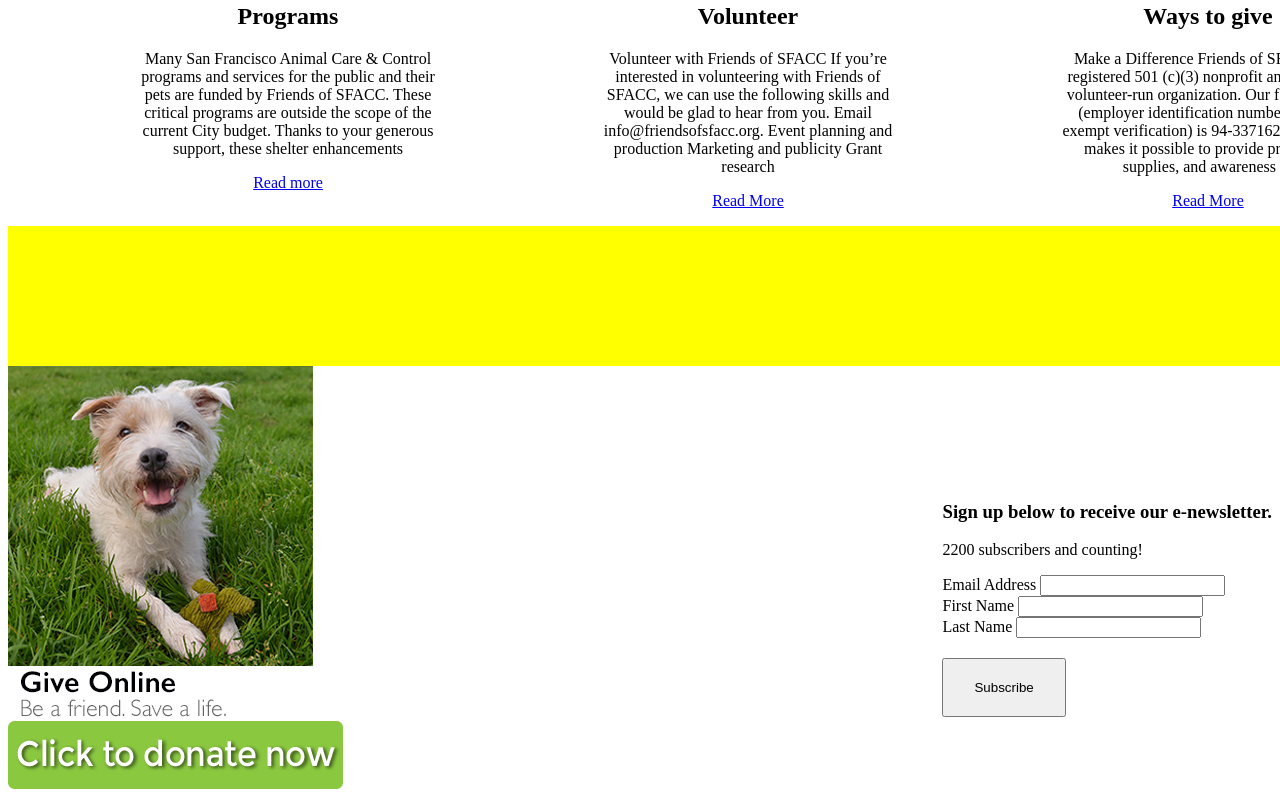
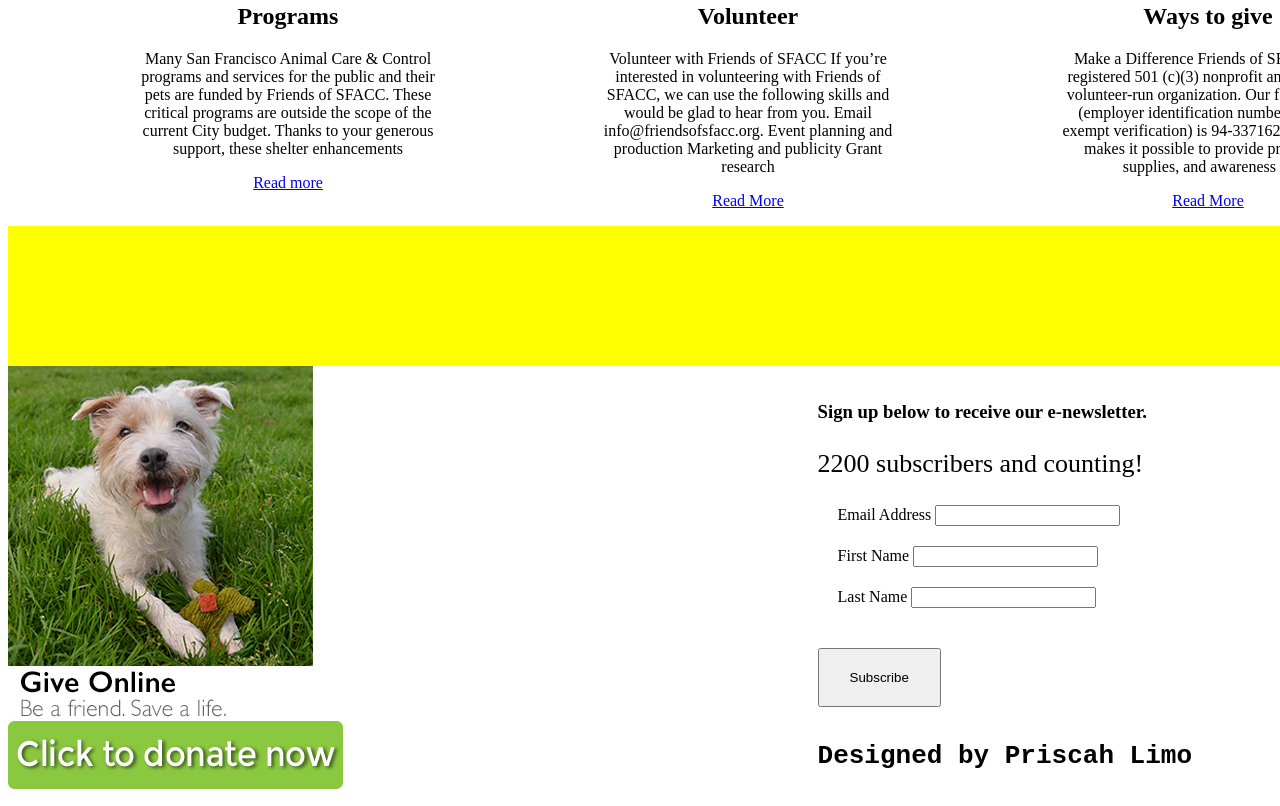
Before and after one commit to priscahlimo/My_Pet_Website, a plain HTML site: page index.html in a window 1280 px wide. Shown: the part 1559-2365 px from the top of the page. Drawn offline with Linux system fonts and the light colour scheme.

Commit message:
justified contents of subscription labels

```diff
--- a/index.css
+++ b/index.css
@@ -2,6 +2,7 @@
     margin: auto;
     padding: 0px;
     height: 100vh;
+
 }
 #navbar{
     display: flex;
@@ -44,7 +45,8 @@
     font-size: 17px;
 }
 .dogs image{
-    max-height: max-content;
+
+    background-size: contain;
 }
 .dogs button{
     font-size: 18px;
@@ -103,14 +105,23 @@
 }
 .subscribe{
     float: right;
-    position: relative; bottom: 320px;
+    position: relative; bottom: 420px;
     justify-content: center;
+    margin-right: 80px;
+
 
 }
 .subscribe p{
-    font-size: 16px;
+    font-size: 26px;
 }
 .subscribe button{
     padding: 20px 30px;
     margin-top: 20px;
 }
+.subscribe .email{
+    margin: 20px;
+}
+.subscribe h4{
+    font-size: 26px;
+    font-family: 'Courier New', Courier, monospace;
+}
--- a/index.html
+++ b/index.html
@@ -85,16 +85,17 @@
             <label for="formGroupExampleInput" class="form-label">Email Address</label>
             <input type="text" class="form-control" id="formGroupExampleInput" placeholder="">
           </div>
-          <div class="first-name">
+          <div class="email">
             <label for="formGroupExampleInput2" class="form-label">First Name</label>
             <input type="text" class="form-control" id="formGroupExampleInput2" placeholder="">
           </div>
-          <div class="last-name">
+          <div class="email">
             <label for="formGroupExampleInput" class="form-label">Last Name</label>
             <input type="text" class="form-control" id="formGroupExampleInput" placeholder="">
           </div>
           <div>
               <button>Subscribe</button>
+              <h4>Designed by Priscah Limo</h4>
           </div>
      </div>
 
```
